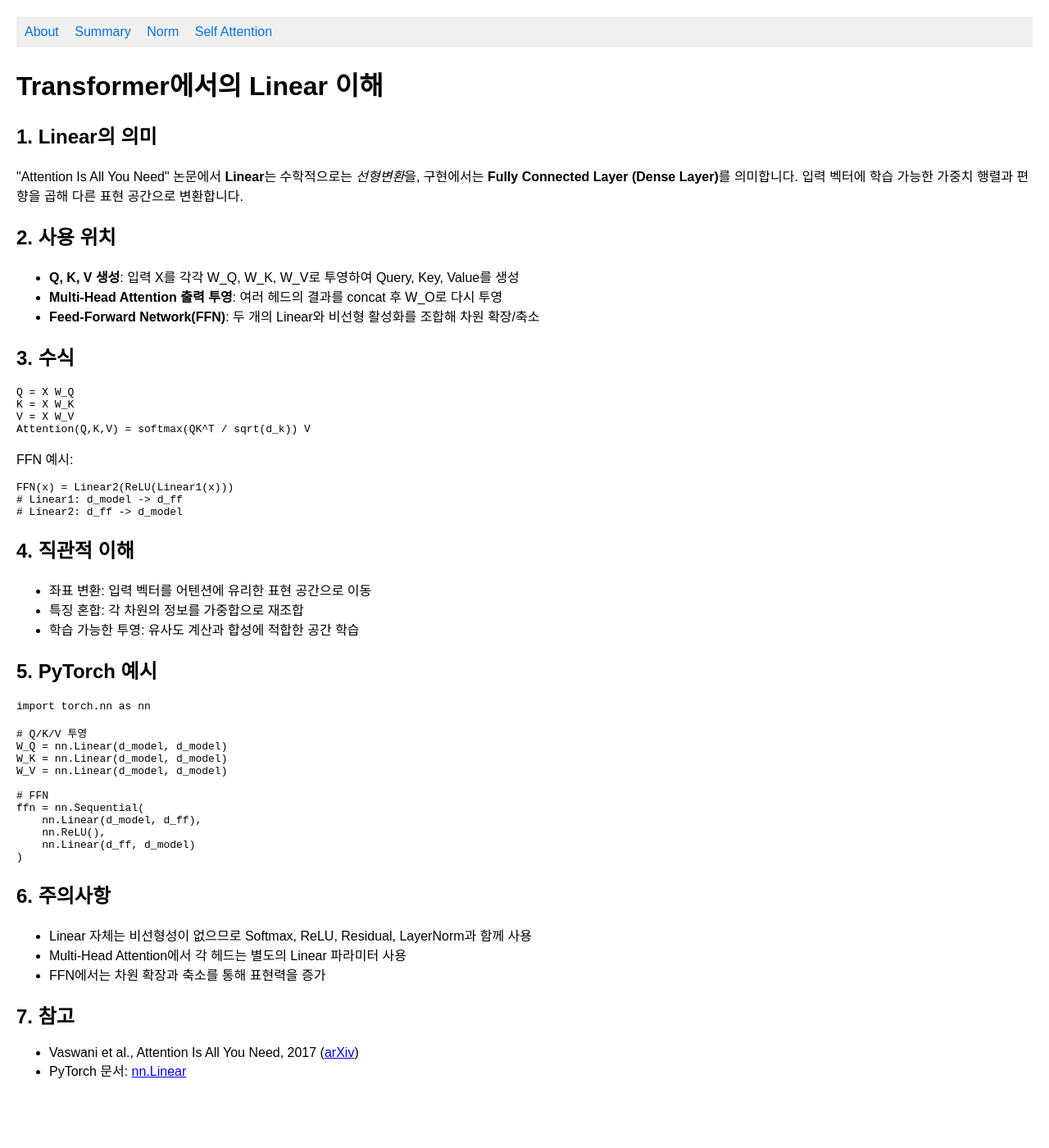
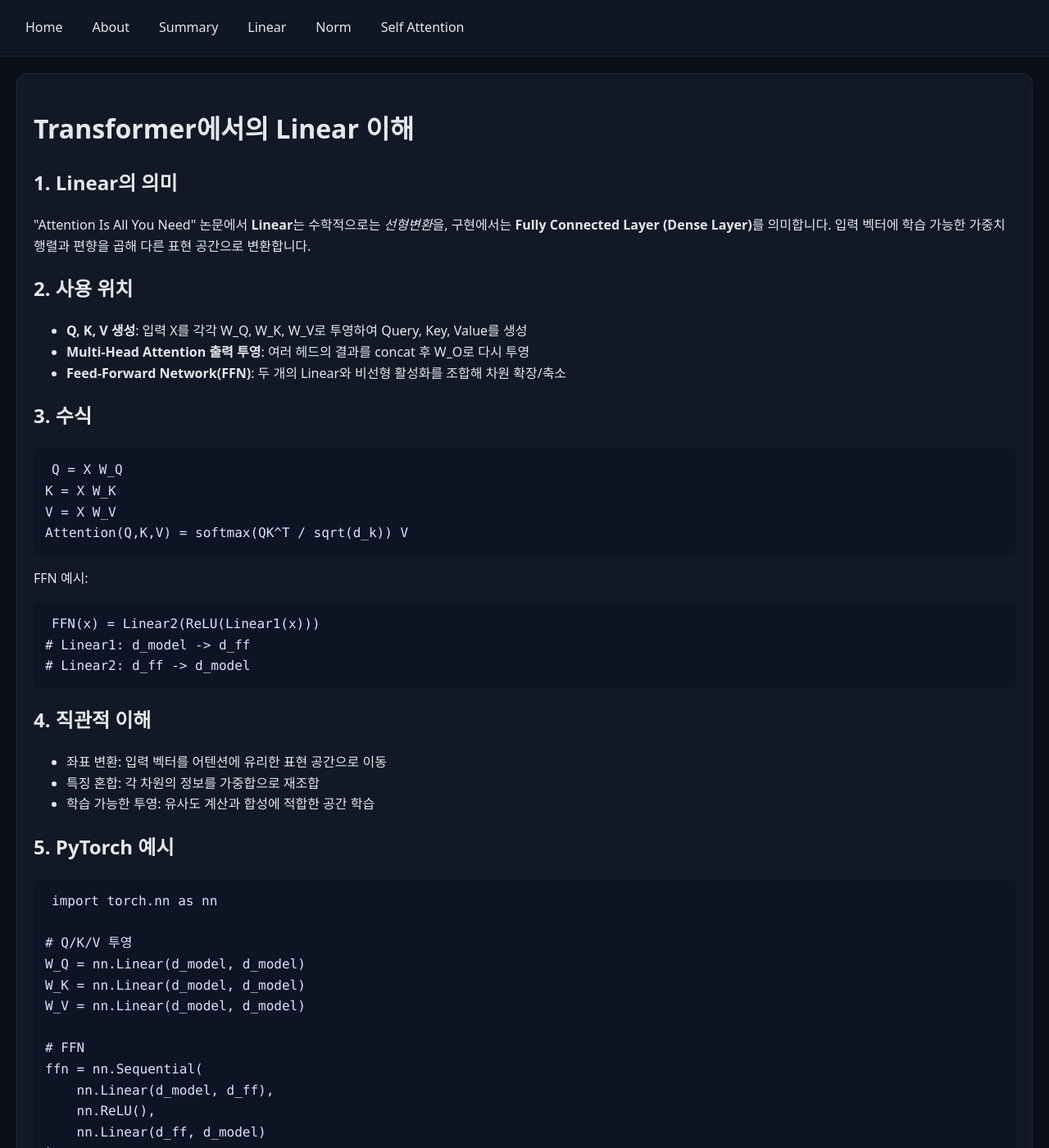
Before and after one commit to rainabak/rainabak.github.io, a Jekyll site: the page Linear.html, which Jekyll copies as it is, in a window 1280 px wide and 1400 px high. Shown: the whole window at 82% size. Built offline with Jekyll 4.4.1, drawn with Linux system fonts in a browser that asks for light colours.

Commit message:
Update Linear.html

```diff
--- a/Linear.html
+++ b/Linear.html
@@ -2,42 +2,69 @@
 <html lang="ko">
 <head>
   <meta charset="utf-8" />
-  <meta name="viewport" content="width=device-width,initial-scale=1" />
+  <meta name="viewport" content="width=device-width, initial-scale=1" />
   <title>Transformer에서의 Linear 정리</title>
   <style>
-    body {
-      font-family: Arial, sans-serif;
-      margin: 20px;
+    :root{
+      --bg:#0b0f17; --panel:#121826; --fg:#e5e7eb; --sub:#9aa4b2;
+      --link:#8ab4ff; --border:#1f2937; --radius:12px;
     }
-    nav {
-      background-color: #f0f0f0;
-      padding: 10px;
-      margin-bottom: 20px;
+    *{box-sizing:border-box}
+    html,body{margin:0;background:var(--bg);color:var(--fg);
+      font:16px/1.6 system-ui, -apple-system, Segoe UI, Roboto, "Noto Sans KR"}
+
+    /* NAV */
+    nav{
+      position:sticky;top:0;z-index:10;
+      display:flex;flex-wrap:wrap;gap:14px;align-items:center;
+      background:rgba(18,24,38,.85);backdrop-filter:saturate(140%) blur(6px);
+      border-bottom:1px solid var(--border);padding:12px 20px;
     }
-    nav a {
-      margin-right: 15px;
-      text-decoration: none;
-      color: #0073e6;
+    nav a, nav .current{
+      text-decoration:none;padding:8px 10px;border-radius:8px;
     }
-    nav a:hover {
-      text-decoration: underline;
+    nav a{color:var(--fg);border:1px solid transparent}
+    nav a:hover{border-color:var(--border);background:var(--panel)}
+    nav .current{
+      color:#7ea6ff;background:#172033;border:1px solid var(--border);
+      pointer-events:none;cursor:default;font-weight:700
     }
+
+    /* CONTENT */
+    .content{padding:20px}
+    .card{background:var(--panel);border:1px solid var(--border);
+      border-radius:var(--radius);padding:20px;margin-bottom:20px}
+    a{color:var(--link)}
+    pre, code{
+      background:#0d1424;color:#dbe2ff;
+      border-radius:8px;padding:4px 8px;
+      font-family:Consolas, Monaco, monospace;
+    }
+    pre{padding:14px;overflow-x:auto}
   </style>
 </head>
 <body>
+
   <!-- 메뉴 영역 -->
-  <nav>
+  <nav id="site-nav">
+    <a href="/">Home</a>
     <a href="/about.html">About</a>
     <a href="/summary.html">Summary</a>
+    <a href="/Linear.html">Linear</a>
     <a href="/Norm.html">Norm</a>
     <a href="/Sel-Attention.html">Self Attention</a>
   </nav>
 
+  <!-- 메인 내용 -->
+  <div class="content">
+    <div class="card">
       <h1>Transformer에서의 Linear 이해</h1>
+
       <section>
         <h2>1. Linear의 의미</h2>
         <p>"Attention Is All You Need" 논문에서 <strong>Linear</strong>는 수학적으로는 <em>선형변환</em>을, 구현에서는 <strong>Fully Connected Layer (Dense Layer)</strong>를 의미합니다. 입력 벡터에 학습 가능한 가중치 행렬과 편향을 곱해 다른 표현 공간으로 변환합니다.</p>
       </section>
+
       <section>
         <h2>2. 사용 위치</h2>
         <ul>
@@ -46,6 +73,7 @@
           <li><strong>Feed-Forward Network(FFN)</strong>: 두 개의 Linear와 비선형 활성화를 조합해 차원 확장/축소</li>
         </ul>
       </section>
+
       <section>
         <h2>3. 수식</h2>
         <pre><code>Q = X W_Q
@@ -57,6 +85,7 @@ Attention(Q,K,V) = softmax(QK^T / sqrt(d_k)) V</code></pre>
 # Linear1: d_model -> d_ff
 # Linear2: d_ff -> d_model</code></pre>
       </section>
+
       <section>
         <h2>4. 직관적 이해</h2>
         <ul>
@@ -65,6 +94,7 @@ Attention(Q,K,V) = softmax(QK^T / sqrt(d_k)) V</code></pre>
           <li>학습 가능한 투영: 유사도 계산과 합성에 적합한 공간 학습</li>
         </ul>
       </section>
+
       <section>
         <h2>5. PyTorch 예시</h2>
         <pre><code>import torch.nn as nn
@@ -81,6 +111,7 @@ ffn = nn.Sequential(
     nn.Linear(d_ff, d_model)
 )</code></pre>
       </section>
+
       <section>
         <h2>6. 주의사항</h2>
         <ul>
@@ -89,6 +120,7 @@ ffn = nn.Sequential(
           <li>FFN에서는 차원 확장과 축소를 통해 표현력을 증가</li>
         </ul>
       </section>
+
       <section>
         <h2>7. 참고</h2>
         <ul>
```
Also changed, not shown: other parts of Linear.html (+19 -0 lines). Lines whose indentation alone changed are shown as unchanged.
